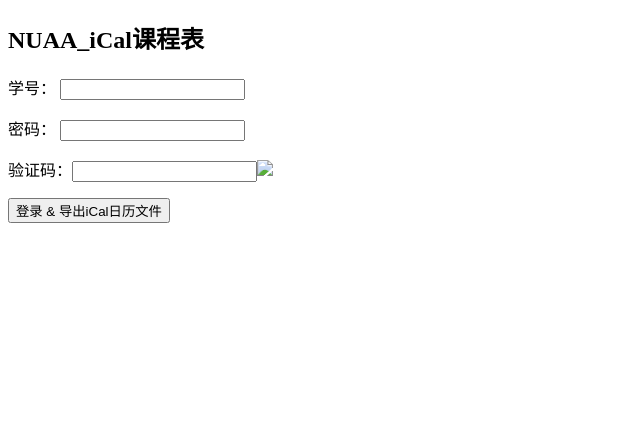
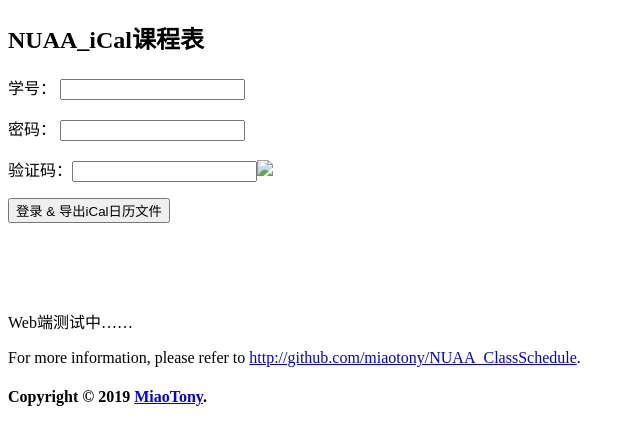
Before and after one commit to miaotony/NUAA_iCal_Web, a Flask app: page / in a window 1280 px wide. Shown: the top 445 px of the page, without its empty margins (0-640 px from the left). Run offline with Flask 2, Linux system fonts and the light colour scheme; data that the repository does not hold is empty.

Commit message:
Update 前端界面。

```diff
--- a/templates/login.html
+++ b/templates/login.html
@@ -24,6 +24,13 @@
         <p>密码：   <input name="stuPwd" type="password"></p>
         <p>验证码：<input name="captcha"><img src="/get_captcha">
         <p><button type="submit">登录 & 导出iCal日历文件</button></p>
-        </form>
+    </form>
+    <br>
+    <br>
+    <br>
+    <p>Web端测试中……</p>
+    <p>For more information, please refer to
+        <a href="http://github.com/miaotony/NUAA_ClassSchedule">http://github.com/miaotony/NUAA_ClassSchedule</a>.</p>
+    <h4><strong>Copyright © 2019 <a href="https://github.com/miaotony">MiaoTony</a>. </strong></h4>
 </body>
 </html>
```
